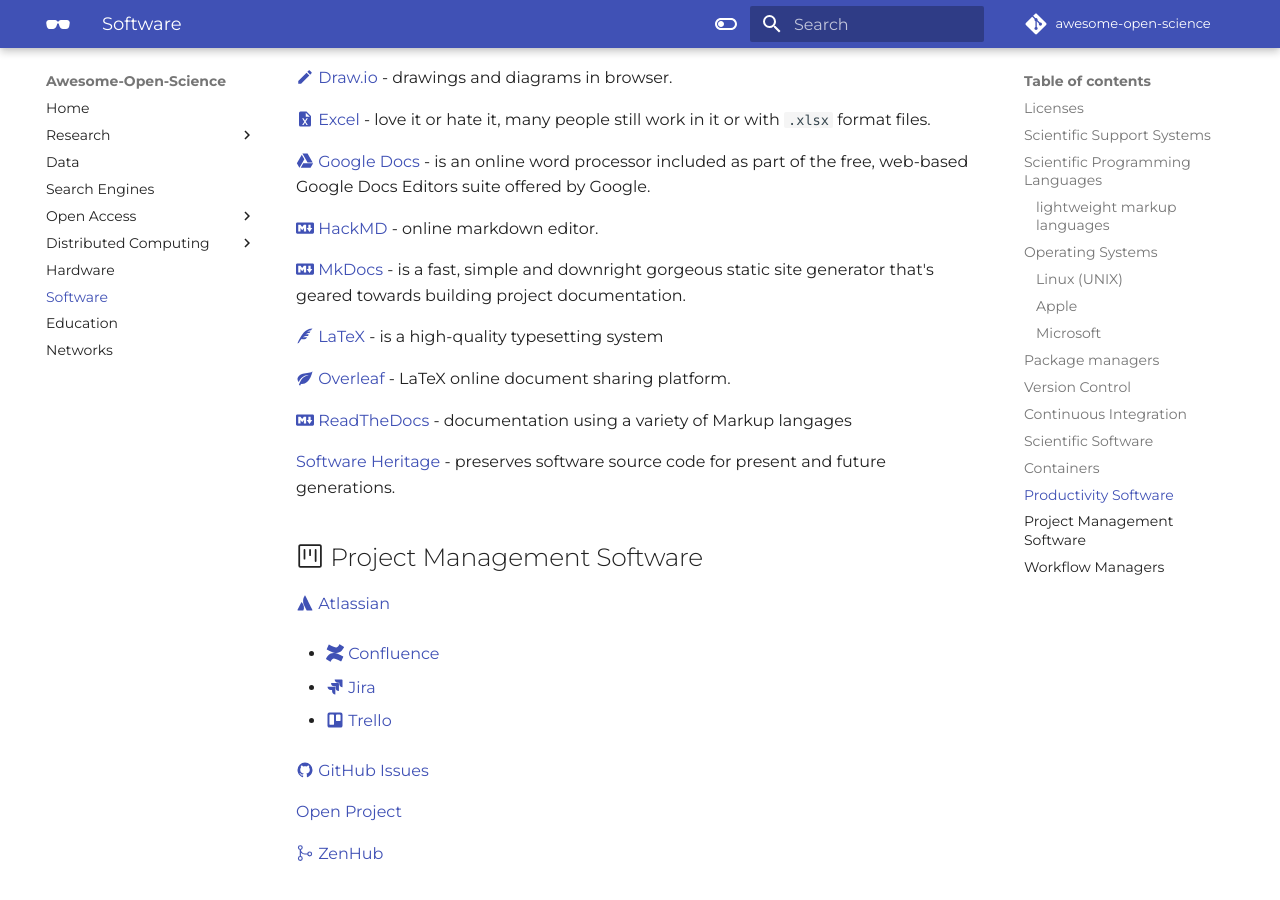
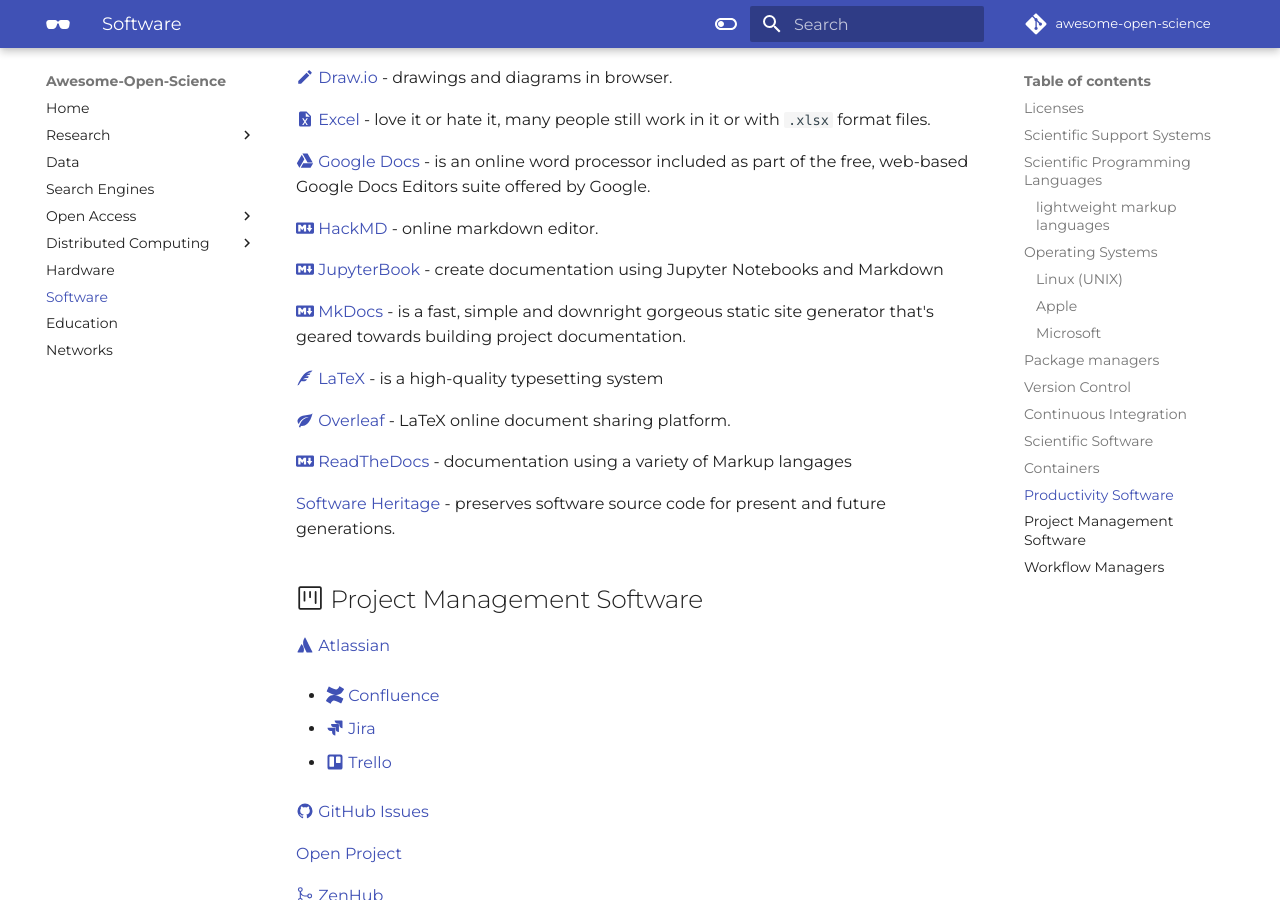
Before and after one commit to tyson-swetnam/awesome-open-science, an MkDocs documentation site: the page built from docs/software.md, in a window 1280 px wide and 900 px high, scrolled down 4035 px. Built offline with MkDocs 1.6.1 and Material for MkDocs 9.7.7, drawn with Linux system fonts in a browser that asks for light colours; emoji names are drawn with the system emoji font; some web fonts are replaced; comment, search, counter and statistics services are not loaded.

Commit message:
Update software.md

```diff
--- a/docs/software.md
+++ b/docs/software.md
@@ -158,6 +158,8 @@
 
 [:octicons-markdown-16: HackMD](https://hackmd.io){target=_blank} - online markdown editor.
 
+[:octicons-markdown-16: JupyterBook](https://jupyterbook.org/en/stable/intro.html){target=_blank} - create documentation using Jupyter Notebooks and Markdown
+
 [:octicons-markdown-16: MkDocs](https://www.mkdocs.org/){target=_blank} - is a fast, simple and downright gorgeous static site generator that's geared towards building project documentation.
 
 [:material-feather: LaTeX](https://www.latex-project.org/){target=_blank} -  is a high-quality typesetting system
```
